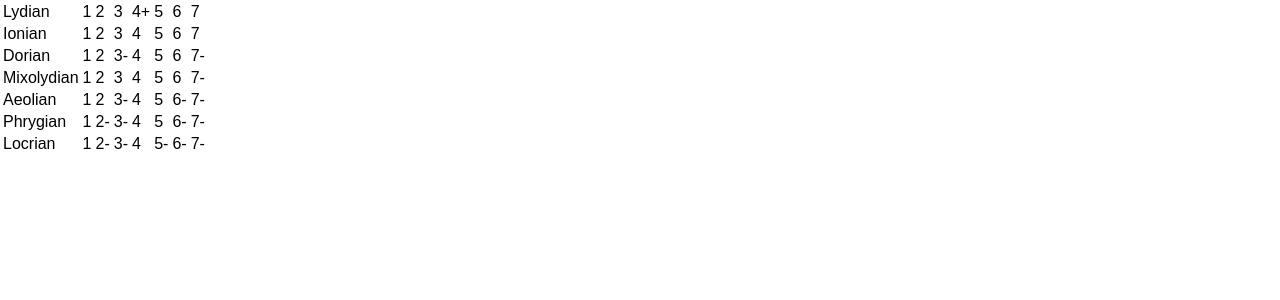
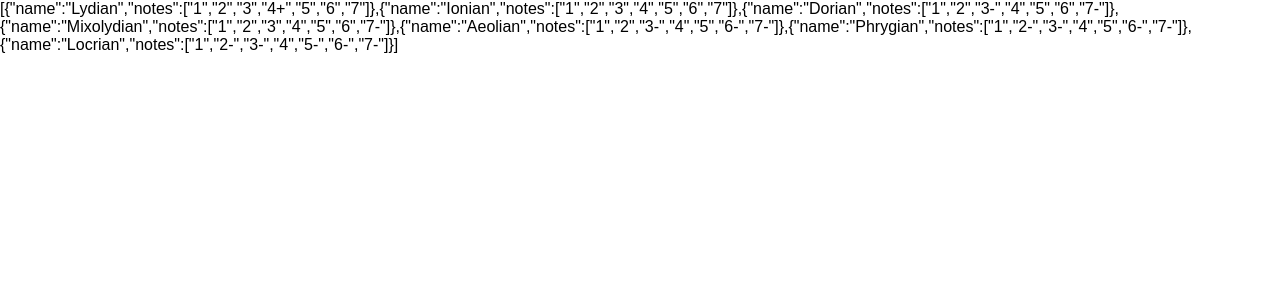
Before and after one commit to regexpressyourself/PracticeBuddy, a React (Create React App) app: page / in a window 1280 px wide. Shown: the top 300 px of the page. Built offline with nearby package versions, Linux system fonts and the light colour scheme.

Commit message:
Move all data to data.js
kindof works like a database I guess

```diff
--- a/src/components/App.js
+++ b/src/components/App.js
@@ -1,75 +1,26 @@
 import React, { Component } from 'react';
 import logo from '../statics/logo.svg';
 import '../styles/App.css';
+import app_data from '../config/data.js';
 
 class App extends Component {
     constructor(props) {
         super(props);
         this.state = {
-            modes: [
-                {
-                    name: "Lydian",
-                    notes: ["1", "2",  "3",  "4+", "5",  "6",  "7"]
-                },
-                {
-                    name: "Ionian",
-                    notes: ["1", "2",  "3",  "4",  "5",  "6",  "7"]
-                },
-                {
-                    name: "Dorian",
-                    notes: ["1", "2",  "3-", "4",  "5",  "6",  "7-"]
-                },
-                {
-                    name: "Mixolydian",
-                    notes: ["1", "2",  "3",  "4",  "5",  "6",  "7-"]
-                },
-                {
-                    name: "Aeolian",
-                    notes: ["1", "2",  "3-", "4",  "5",  "6-", "7-"]
-                },
-                {
-                    name: "Phrygian",
-                    notes: ["1", "2-", "3-", "4",  "5",  "6-", "7-"]
-                },
-                {
-                    name: "Locrian",
-                    notes: ["1", "2-", "3-", "4",  "5-", "6-", "7-"]
-                }
-            ]
+            modes:                  app_data.modes,
+            mode_to_chromatic:      app_data.mode_to_chromatic,
+            sharp_based_chromatic:  app_data.sharp_based_chromatic,
+            flat_based_chromatic:   app_data.flat_based_chromatic
         }
     }
     componentWillMount() {
-        let i = 0;
-        let modes = this.state.modes.map((mode) => {
-            let note_html = [];
-
-            mode["notes"].forEach((note) => {
-                note_html.push(<td key={i++}>{note}</td>);
-            });
-
-            let return_html = (
-                <tr key={i++}>
-                    <td>{mode["name"]}</td>
-                    {note_html}
-                </tr>
-            );
-            return return_html;
-        });
-
-        this.setState({
-            modes: modes
-        });
     }
     render() {
         return (
             <div>
-                <table id="mode-table">
-                    <tbody>
-                    {this.state.modes}
-                    </tbody>
-                </table>
+                {JSON.stringify(this.state.modes)}
             </div>
-            );
+        );
     }
 }
 
--- /dev/null
+++ b/src/config/data.js
@@ -0,0 +1,46 @@
+let data = {
+    "mode_to_chromatic": {
+        "1": 0  , "1-": 11 , "1+": 1  ,
+        "2": 2  , "2-": 1  , "2+": 3  ,
+        "3": 4  , "3-": 3  , "3+": 5  ,
+        "4": 5  , "4-": 4  , "4+": 6  ,
+        "5": 7  , "5-": 6  , "5+": 8  ,
+        "6": 9  , "6-": 8  , "6+": 10 ,
+        "7": 11 , "7-": 10 , "7+": 12 ,
+        "8": 12 , "8-": 11 , "8+": 13
+    },
+    "sharp_based_chromatic": ["C", "C#", "D", "D#", "E", "F", "F#", "G", "G#", "A", "A#", " B",  "C"],
+    "flat_based_chromatic":  ["C", "Db", "D", "Eb", "E", "F", "Gb", "G", "Ab", "A", "Bb", " B",  "C"],
+    modes: [
+        {
+            name: "Lydian",
+            notes: ["1", "2",  "3",  "4+", "5",  "6",  "7"]
+        },
+        {
+            name: "Ionian",
+            notes: ["1", "2",  "3",  "4",  "5",  "6",  "7"]
+        },
+        {
+            name: "Dorian",
+            notes: ["1", "2",  "3-", "4",  "5",  "6",  "7-"]
+        },
+        {
+            name: "Mixolydian",
+            notes: ["1", "2",  "3",  "4",  "5",  "6",  "7-"]
+        },
+        {
+            name: "Aeolian",
+            notes: ["1", "2",  "3-", "4",  "5",  "6-", "7-"]
+        },
+        {
+            name: "Phrygian",
+            notes: ["1", "2-", "3-", "4",  "5",  "6-", "7-"]
+        },
+        {
+            name: "Locrian",
+            notes: ["1", "2-", "3-", "4",  "5-", "6-", "7-"]
+        }
+    ]
+}
+
+export default data;
```
Also changed, not shown: intervals.json (deleted, +0 -14 lines).
